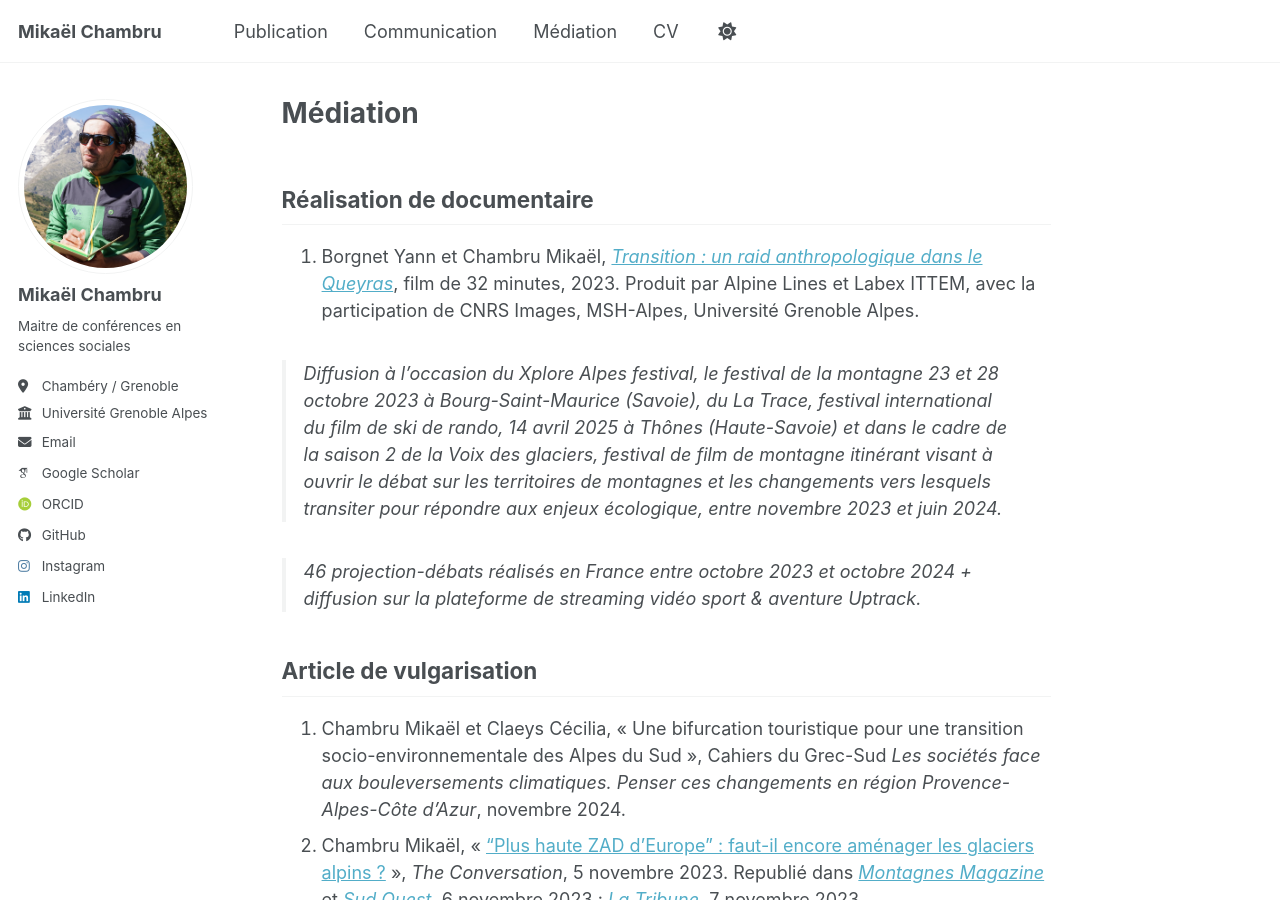
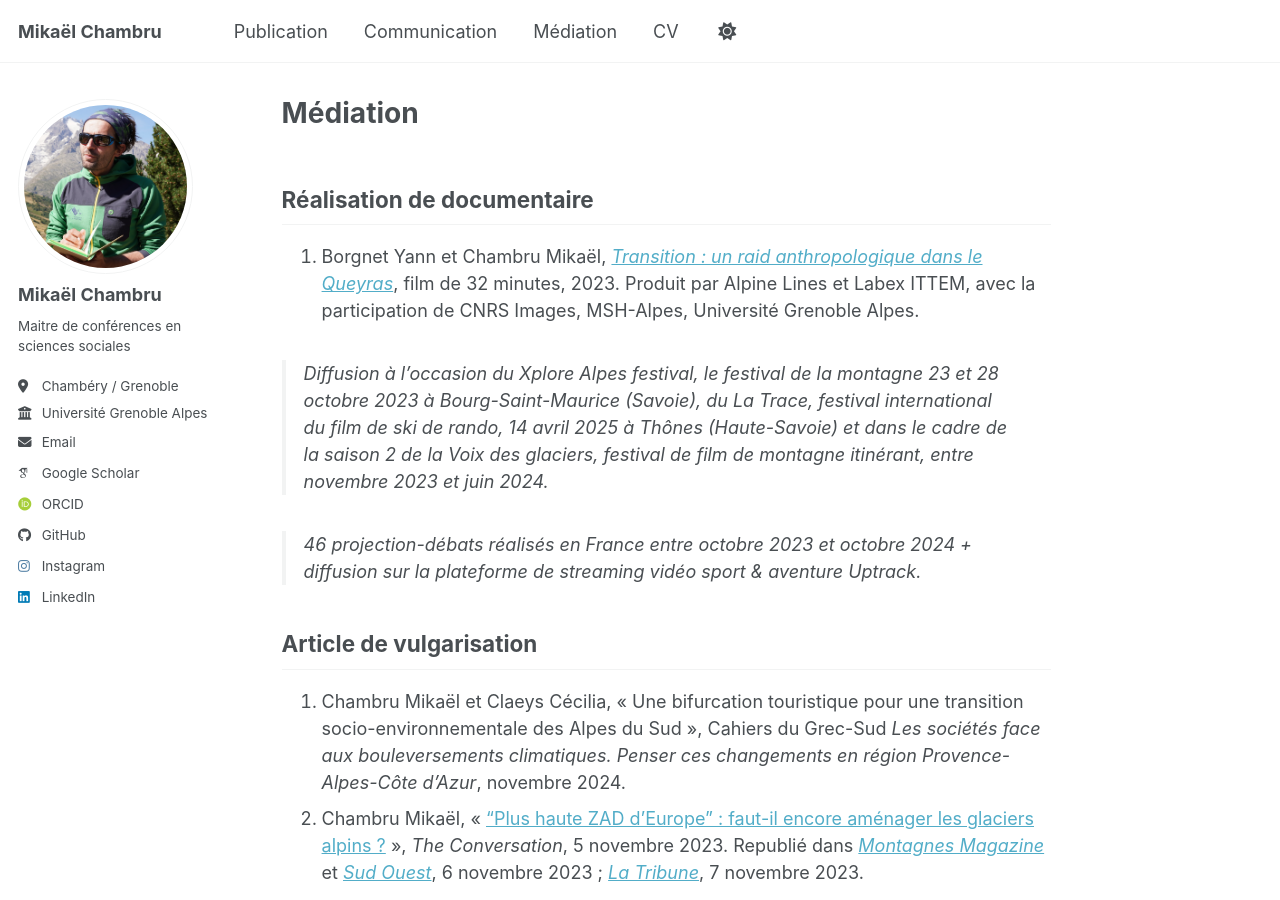
Before and after one commit to mikaelchambru/mikaelchambru.github.io, a Jekyll site: the page built from _pages/mediation.md, in a window 1280 px wide and 900 px high. Built offline with Jekyll 4.4.1, drawn with Linux system fonts in a browser that asks for light colours; some web fonts are replaced; a script bundle is joined from its source files by our own code; library files that are not in the unit come from our copies.

Commit message:
Update mediation.md

```diff
--- a/_pages/mediation.md
+++ b/_pages/mediation.md
@@ -9,7 +9,7 @@ redirect_from:
 
 1. Borgnet Yann et Chambru Mikaël, [*Transition : un raid anthropologique dans le Queyras*](https://www.youtube.com/watch?v=RJzJYf6o3_4), film de 32 minutes, 2023. Produit par Alpine Lines et Labex ITTEM, avec la participation de CNRS Images, MSH-Alpes, Université Grenoble Alpes.
 
-> Diffusion à l’occasion du *Xplore Alpes festival, le festival de la montagne* 23 et 28 octobre 2023 à Bourg-Saint-Maurice (Savoie), du *La Trace, festival international du film de ski de rando*, 14 avril 2025 à Thônes (Haute-Savoie) et dans le cadre de la saison 2 de la *Voix des glaciers*, festival de film de montagne itinérant visant à ouvrir le débat sur les territoires de montagnes et les changements vers lesquels transiter pour répondre aux enjeux écologique, entre novembre 2023 et juin 2024.
+> Diffusion à l’occasion du *Xplore Alpes festival, le festival de la montagne* 23 et 28 octobre 2023 à Bourg-Saint-Maurice (Savoie), du *La Trace, festival international du film de ski de rando*, 14 avril 2025 à Thônes (Haute-Savoie) et dans le cadre de la saison 2 de la *Voix des glaciers*, festival de film de montagne itinérant, entre novembre 2023 et juin 2024.
 
 > 46 projection-débats réalisés en France entre octobre 2023 et octobre 2024 + diffusion sur la plateforme de streaming vidéo sport & aventure *Uptrack*.
 
```
